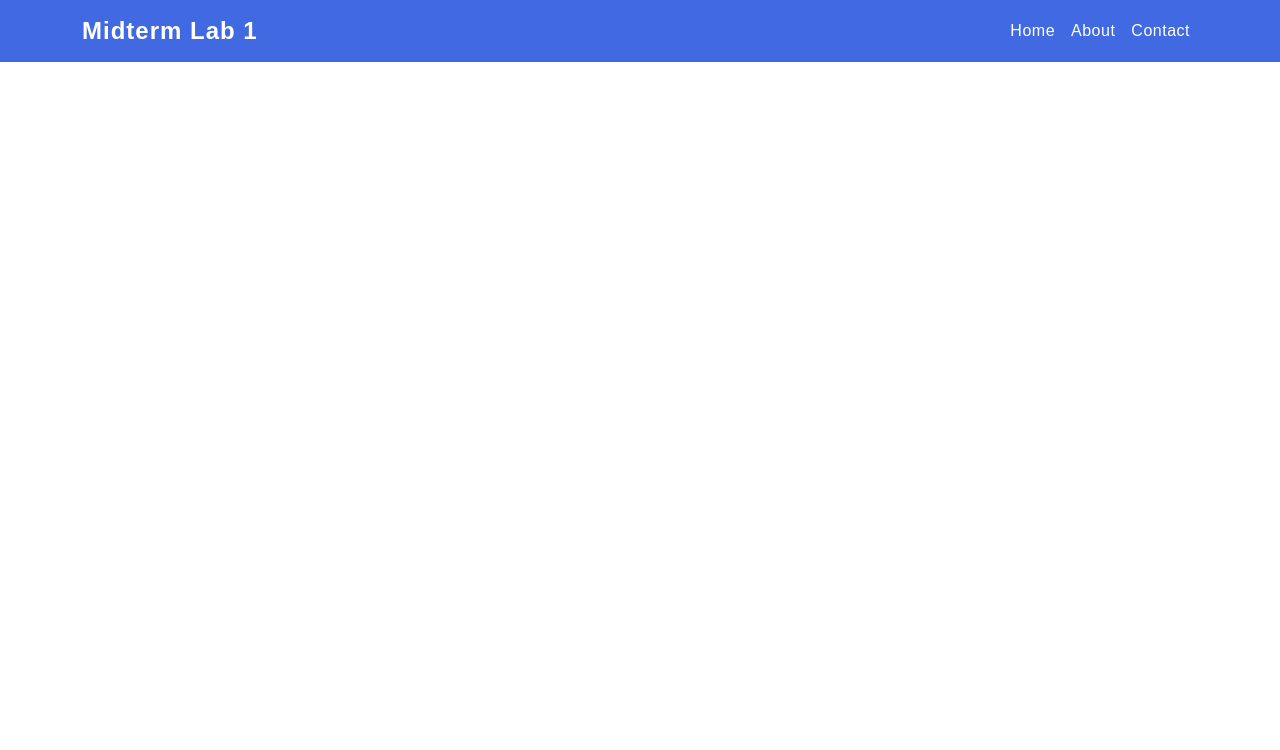
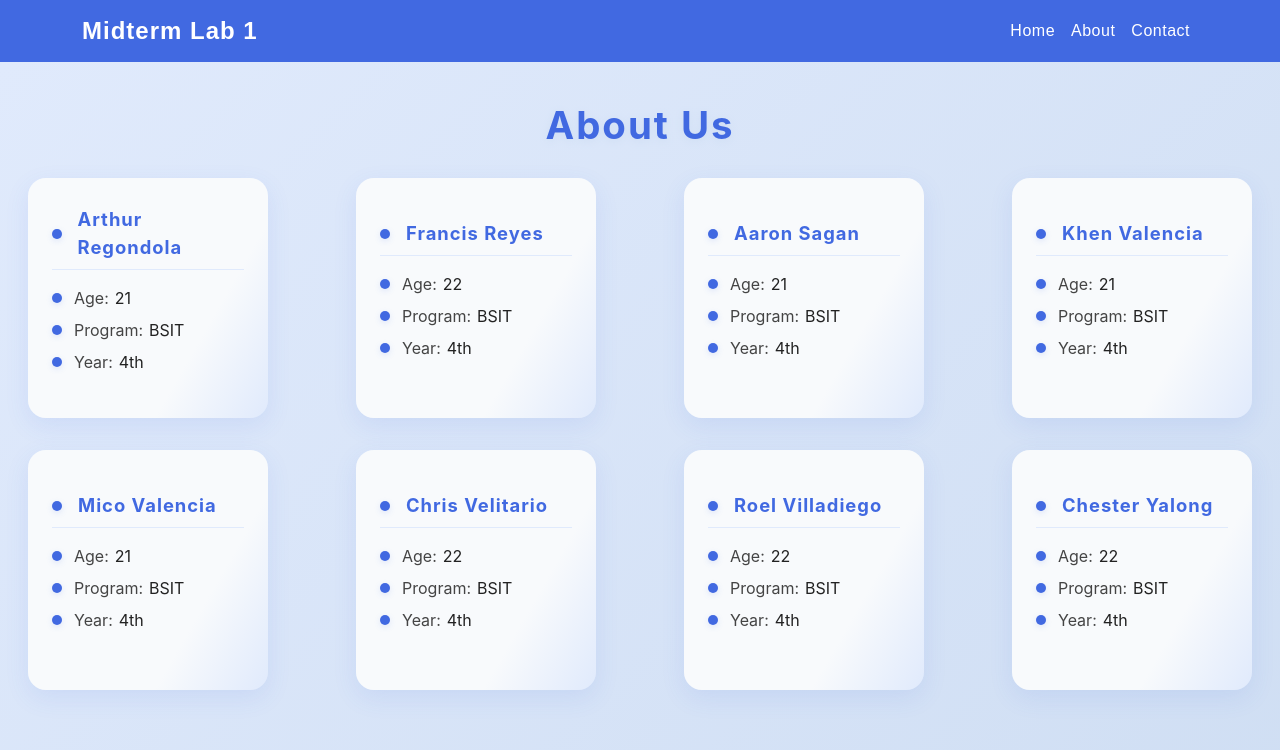
Before and after one commit to FrancisDev69420/MIDTERM-LABORATORY-1-ITP110, a React (Create React App) app in the folder lab1/: page / in a window 1280 px wide. Shown: the top 750 px of the page. Built offline with nearby package versions, Linux system fonts and the light colour scheme.

Commit message:
About Us

```diff
--- a/lab1/src/App.js
+++ b/lab1/src/App.js
@@ -1,11 +1,12 @@
 import './App.css';
 import Header from './Components/Header';
+import About from './Components/About';
 
 function App() {
   return (
     <div className="App">
       <Header />
-
+      <About />
     </div>
   );
 }
--- a/lab1/src/Components/About.js
+++ b/lab1/src/Components/About.js
@@ -0,0 +1,143 @@
+import React from 'react';
+
+const bullet = (
+    <span style={{
+        display: "inline-block",
+        width: "10px",
+        height: "10px",
+        borderRadius: "50%",
+        backgroundColor: "#4169E1",
+        marginRight: "12px",
+        verticalAlign: "middle",
+        boxShadow: "0 2px 6px rgba(65,105,225,0.15)"
+    }}></span>
+);
+
+const About = () => {
+    const students = [
+        { name: 'Arthur Regondola', age: 21 },
+        { name: 'Francis Reyes', age: 22 },
+        { name: 'Aaron Sagan', age: 21 },
+        { name: 'Khen Valencia', age: 21 },
+        { name: 'Mico Valencia', age: 21 },
+        { name: 'Chris Velitario', age: 22 },
+        { name: 'Roel Villadiego', age: 22 },
+        { name: 'Chester Yalong', age: 22 },
+    ];
+
+    return (
+        <div id="about" style={{
+            padding: '40px 0',
+            background: 'linear-gradient(135deg, #e0eafc 0%, #cfdef3 100%)',
+            minHeight: '100vh'
+        }}>
+            <h1 style={{
+                textAlign: 'center',
+                color: '#4169E1',
+                marginBottom: '30px',
+                fontWeight: 'bold',
+                letterSpacing: '2px',
+                fontSize: '2.4em',
+                textShadow: '0 2px 8px #cfdef3'
+            }}>
+                About Us
+            </h1>
+            <div
+                className="student-container"
+                style={{
+                    display: 'grid',
+                    gridTemplateColumns: 'repeat(4, 1fr)',
+                    gap: '32px',
+                    justifyItems: 'center',
+                    alignItems: 'center',
+                    maxWidth: '1300px',
+                    margin: '0 auto'
+                }}
+            >
+                {students.map((student, index) => (
+                    <div
+                        key={index}
+                        className="student-details"
+                        style={{
+                            boxShadow: '0 8px 24px rgba(65,105,225,0.10)',
+                            border: 'none',
+                            width: '240px',
+                            height: '240px',
+                            padding: '24px',
+                            borderRadius: '18px',
+                            background: 'linear-gradient(120deg, #f8fafc 70%, #e0eafc 100%)',
+                            transition: 'transform 0.2s, box-shadow 0.2s',
+                            textAlign: 'left',
+                            fontSize: '1rem',
+                            display: 'flex',
+                            flexDirection: 'column',
+                            justifyContent: 'center',
+                            alignItems: 'flex-start',
+                            position: 'relative'
+                        }}
+                        onMouseEnter={e => {
+                            e.currentTarget.style.transform = 'scale(1.06)';
+                            e.currentTarget.style.boxShadow = '0 12px 32px rgba(65,105,225,0.18)';
+                        }}
+                        onMouseLeave={e => {
+                            e.currentTarget.style.transform = 'scale(1)';
+                            e.currentTarget.style.boxShadow = '0 8px 24px rgba(65,105,225,0.10)';
+                        }}
+                    >
+                        <div style={{
+                            marginBottom: '16px',
+                            paddingBottom: '8px',
+                            borderBottom: '1px solid #e0eafc',
+                            width: '100%'
+                        }}>
+                            <p style={{
+                                fontWeight: 'bold',
+                                color: "#4169E1",
+                                fontSize: '1.15em',
+                                letterSpacing: '1px',
+                                margin: 0,
+                                display: 'flex',
+                                alignItems: 'center'
+                            }}>
+                                {bullet} <span style={{ marginLeft: '4px' }}>{student.name}</span>
+                            </p>
+                        </div>
+                        <div style={{ width: '100%' }}>
+                            <p style={{
+                                marginBottom: '8px',
+                                display: 'flex',
+                                alignItems: 'center',
+                                fontSize: '1em',
+                                fontWeight: 'normal',
+                                color: "#444"
+                            }}>
+                                {bullet} Age: <span style={{ marginLeft: '6px', color: "#222" }}>{student.age}</span>
+                            </p>
+                            <p style={{
+                                marginBottom: '8px',
+                                display: 'flex',
+                                alignItems: 'center',
+                                fontSize: '1em',
+                                fontWeight: 'normal',
+                                color: "#444"
+                            }}>
+                                {bullet} Program: <span style={{ marginLeft: '6px', color: "#222" }}>BSIT</span>
+                            </p>
+                            <p style={{
+                                display: 'flex',
+                                alignItems: 'center',
+                                fontSize: '1em',
+                                fontWeight: 'normal',
+                                color: "#444"
+                            }}>
+                                {bullet} Year: <span style={{ marginLeft: '6px', color: "#222" }}>4th</span>
+                            </p>
+                        </div>
+                    </div>
+                ))}
+            </div>
+        </div>
+    );
+};
+
+export default About;
```
Also changed, not shown: 1 other file (tests, documents, lock files or other folders).
